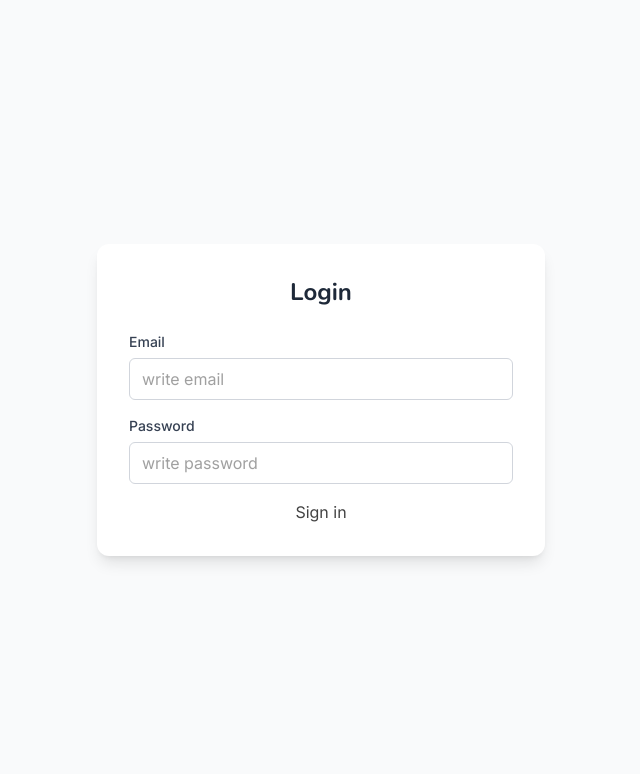
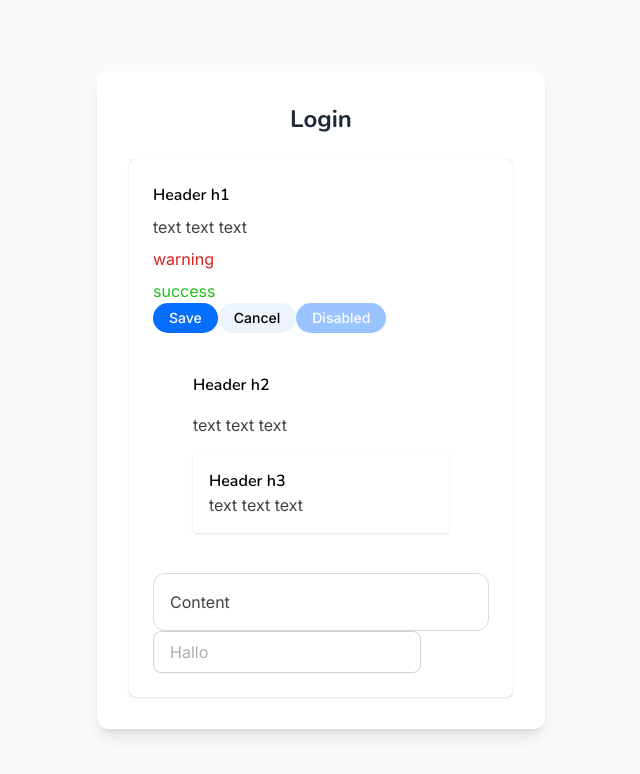
Before and after one commit to kestenbaum/Collab-Task-Hub, a Next.js app in the folder frontend/: page /test in a window 1280 px wide. Shown: the top 774 px of the page, without its empty margins (319-959 px from the left). Built offline with nearby package versions, Linux system fonts and the light colour scheme.

Commit message:
KAN-17: update: created test pages

```diff
--- a/frontend/app/page.tsx
+++ b/frontend/app/page.tsx
@@ -1,29 +1,3 @@
-import Link from 'next/link';
-
 export default function Home() {
-  return (
-    <div className="container bg-bg-main">
-      <div className="bg-bg-white p-6 rounded-lg shadow-sm">
-        <h1>Header h1</h1>
-        <p className="text-txt-main mt-2">text text text</p>
-        <p className="text-txt-warning mt-2">warning</p>
-        <p className="text-txt-success mt-2">success</p>
-        <button className="btn btn-primary">Save</button>
-        <button className="btn btn-secondary">Cancel</button>
-        <button className="btn btn-primary" disabled>
-          Disabled
-        </button>
-        <div className="p-10 space-y-4">
-          <h2>Header h2</h2>
-          <p>text text text</p>
-          <div className="bg-bg-white p-4 rounded shadow">
-            <h3>Header h3</h3>
-            <p>text text text</p>
-          </div>
-        </div>
-        <div className="border-default p-4">Content</div>
-        <input className="input" placeholder="Hallo" />
-      </div>
-    </div>
-  );
+  return <div>Main page</div>;
 }
--- a/frontend/app/test/page.tsx
+++ b/frontend/app/test/page.tsx
@@ -1,50 +1,33 @@
 'use client';
-import { zodResolver } from '@hookform/resolvers/zod';
-import { SubmitHandler, useForm } from 'react-hook-form';
-import * as z from 'zod';
-
-import { Button, FormWrapper, Input } from '@/components/ui';
-
-const loginSchema = z.object({
-  email: z.string().email('Invalid email address').min(1, 'Email is required'),
-  password: z.string().min(6, 'Password must be at least 6 characters'),
-});
-
-type LoginInputs = z.infer<typeof loginSchema>;
 
 export default function Page() {
-  const {
-    register,
-    handleSubmit,
-    formState: { errors },
-  } = useForm<LoginInputs>({
-    resolver: zodResolver(loginSchema),
-  });
-
-  const onSubmit: SubmitHandler<LoginInputs> = (data) => {
-    console.log('Validated Data:', data);
-  };
-
   return (
     <div className="flex min-h-screen items-center justify-center bg-gray-50 p-4">
       <div className="w-full max-w-md rounded-xl bg-white p-8 shadow-lg">
         <h1 className="mb-6 text-2xl font-bold text-gray-800 text-center">Login</h1>
-
-        <FormWrapper onSubmit={handleSubmit(onSubmit)}>
-          <Input
-            label="Email"
-            placeholder="write email"
-            error={errors.email?.message}
-            {...register('email')}
-          />
-          <Input
-            label="Password"
-            placeholder="write password"
-            error={errors.password?.message}
-            {...register('password')}
-          />
-          <Button type="submit">Sign in</Button>
-        </FormWrapper>
+        <div className="container bg-bg-main">
+          <div className="bg-bg-white p-6 rounded-lg shadow-sm">
+            <h1>Header h1</h1>
+            <p className="text-txt-main mt-2">text text text</p>
+            <p className="text-txt-warning mt-2">warning</p>
+            <p className="text-txt-success mt-2">success</p>
+            <button className="btn btn-primary">Save</button>
+            <button className="btn btn-secondary">Cancel</button>
+            <button className="btn btn-primary" disabled>
+              Disabled
+            </button>
+            <div className="p-10 space-y-4">
+              <h2>Header h2</h2>
+              <p>text text text</p>
+              <div className="bg-bg-white p-4 rounded shadow">
+                <h3>Header h3</h3>
+                <p>text text text</p>
+              </div>
+            </div>
+            <div className="border-default p-4">Content</div>
+            <input className="input" placeholder="Hallo" />
+          </div>
+        </div>
       </div>
     </div>
   );
```
Also changed, not shown: frontend/app/globals.css (+7 -3 lines).
